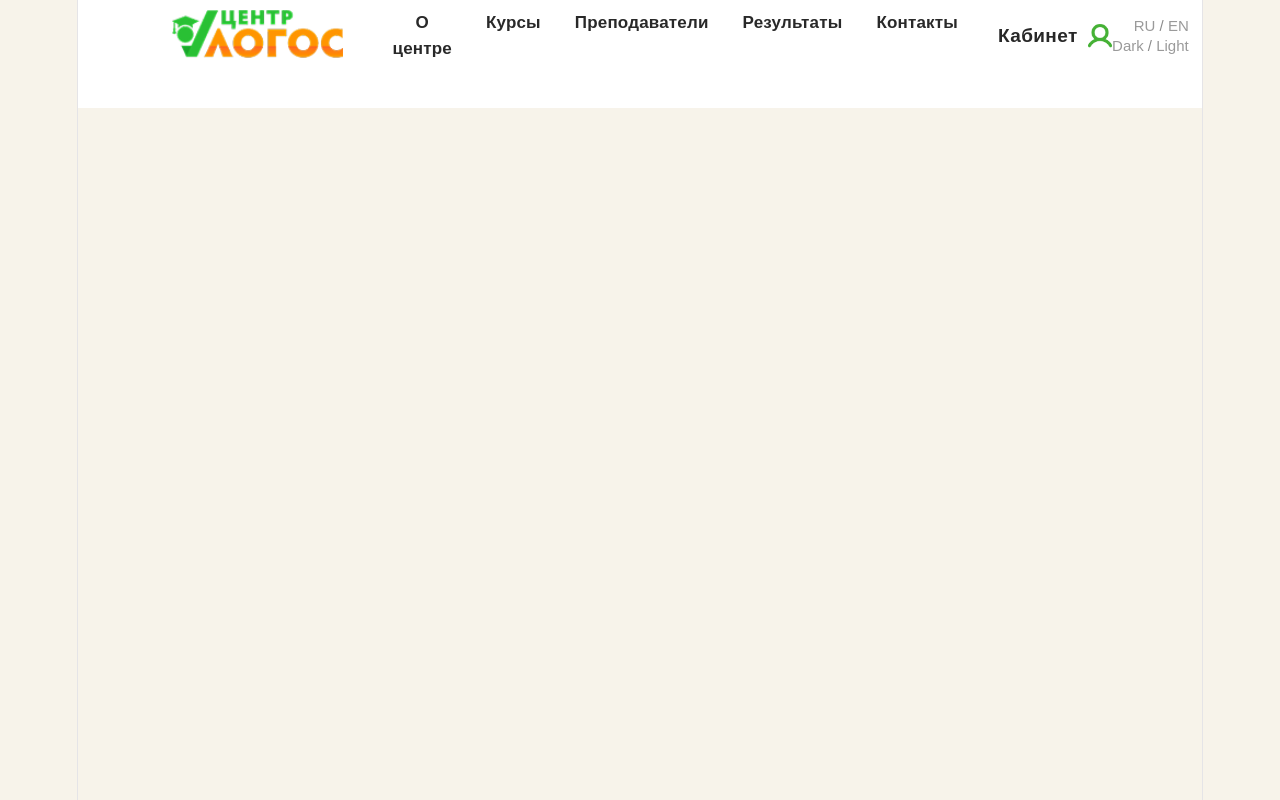
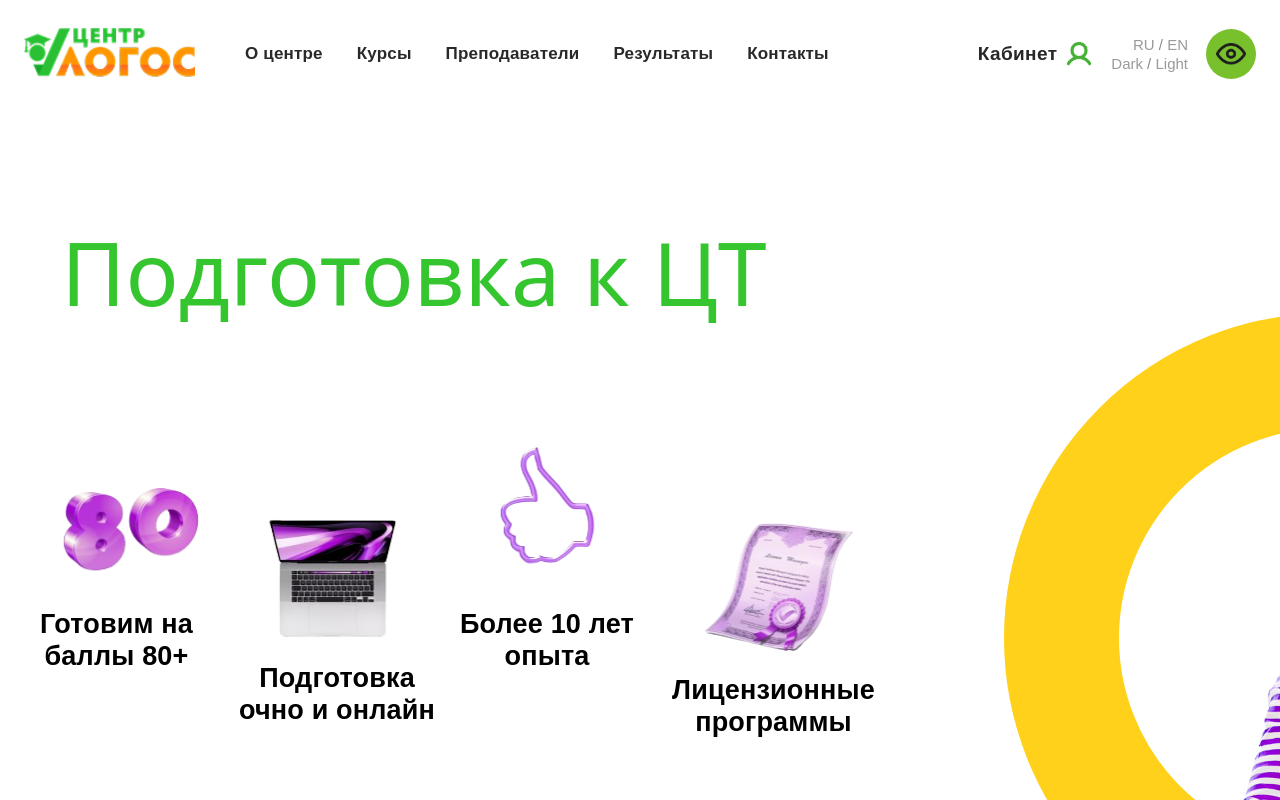
Before and after one commit to darina0000/logos-react-lab, a React (Vite) app: page / in a window 1280 px wide. Shown: the top 800 px of the page. Built offline with nearby package versions, Linux system fonts and the light colour scheme.

Commit message:
Fix layout: adjust root width and container margins

```diff
--- a/src/App.jsx
+++ b/src/App.jsx
@@ -1,9 +1,11 @@
 import Header from './components/Header'
+import Hero from './components/Hero'
 
 const App = () => {
   return (
     <div className="reference-home">
       <Header />
+      <Hero />
     </div>
   )
 }
--- a/src/components/Header.jsx
+++ b/src/components/Header.jsx
@@ -1,13 +1,16 @@
 const Header = () => {
   return (
     <header className="ref-header">
-      <div className="ref-container">
-        <div className="ref-header__inner">
-          <a href="/" className="ref-logo">
+      <div className="ref-container ref-header__inner">
+        <a className="ref-logo" href="index.html">
           <img src="/images/logo.png" alt="Центр Логос" />
         </a>
 
-          <nav className="ref-nav">
+        <button className="burger" type="button" aria-label="Открыть меню">
+          ☰
+        </button>
+
+        <nav className="site-nav ref-nav">
           <a href="#about">О центре</a>
           <a href="#courses">Курсы</a>
           <a href="#teachers">Преподаватели</a>
@@ -16,28 +19,27 @@ const Header = () => {
         </nav>
 
         <div className="ref-header__tools">
-            <a href="login.html" className="ref-account">
-              Кабинет
-              <img src="/images/user.png" alt="" />
+          <a className="ref-account" href="login.html">
+            <span className="ref-account__text">Кабинет</span>
+            <img src="/images/user.png" alt="" aria-hidden="true" />
           </a>
 
           <div className="ref-switchers">
-              <div className="ref-segment">
-                <button type="button">RU</button>
+            <div className="ref-segment" role="group" aria-label="Переключение языка">
+              <button type="button" data-lang-choice="ru">RU</button>
               <span>/</span>
-                <button type="button">EN</button>
+              <button type="button" data-lang-choice="en">EN</button>
             </div>
-              <div className="ref-segment">
-                <button type="button">Dark</button>
+            <div className="ref-segment" role="group" aria-label="Переключение темы">
+              <button type="button" data-theme-choice="dark">Dark</button>
               <span>/</span>
-                <button type="button">Light</button>
+              <button type="button" data-theme-choice="light">Light</button>
             </div>
           </div>
 
-            <button className="ref-eye-button" type="button" aria-label="Версия для слабовидящих">
-              <img src="/images/eyes.png" alt="" />
+          <button className="ref-eye-button" type="button" data-modal-open="settings" aria-label="Версия для слабовидящих">
+            <img src="/images/eyes.png" alt="" aria-hidden="true" />
           </button>
-          </div>
         </div>
       </div>
     </header>
--- /dev/null
+++ b/src/components/Hero.jsx
@@ -0,0 +1,49 @@
+const Hero = () => {
+  return (
+    <section className="ref-hero">
+      <div className="ref-container">
+        <div className="ref-hero__inner">
+
+          <div className="ref-hero__content">
+            <h1>Подготовка к ЦТ</h1>
+
+            <div className="ref-features">
+              <div className="ref-feature ref-feature--score">
+                <img src="/images/feature-80.png" alt="80+" />
+                <strong>Готовим на баллы 80+</strong>
+              </div>
+
+              <div className="ref-feature ref-feature--online">
+                <img src="/images/feature-online.png" alt="Онлайн" />
+                <strong>Подготовка очно и онлайн</strong>
+              </div>
+
+              <div className="ref-feature ref-feature--experience">
+                <img src="/images/feature-experience.png" alt="Опыт" />
+                <strong>Более 10 лет опыта</strong>
+              </div>
+
+              <div className="ref-feature ref-feature--license">
+                <img src="/images/feature-license.png" alt="Лицензия" />
+                <strong>Лицензионные программы</strong>
+              </div>
+            </div>
+
+            <div className="ref-hero__bottom">
+              <p>Центр "Логос" приглашает на курсы ЦТ по всем предметам. Подготовка с гарантией 20+ баллов к вашему результату.</p>
+              <button className="ref-button ref-button--green">Подробнее</button>
+            </div>
+          </div>
+
+          <div className="ref-hero__visual">
+            <div className="ref-yellow-ring"></div>
+            <img src="/images/home1.png" alt="Студентка" />
+          </div>
+
+        </div>
+      </div>
+    </section>
+  )
+}
+
+export default Hero
--- a/src/index.css
+++ b/src/index.css
@@ -55,11 +55,11 @@ body {
 }
 
 #root {
-  width: 1126px;
+  width: 100%;         /* Было 1126px */
   max-width: 100%;
   margin: 0 auto;
   text-align: center;
-  border-inline: 1px solid var(--border);
+  /* border-inline можно убрать, если он создаёт лишнюю рамку по бокам */
   min-height: 100svh;
   display: flex;
   flex-direction: column;
```
Also changed, not shown: src/styles.css. Lines whose indentation alone changed are shown as unchanged.
